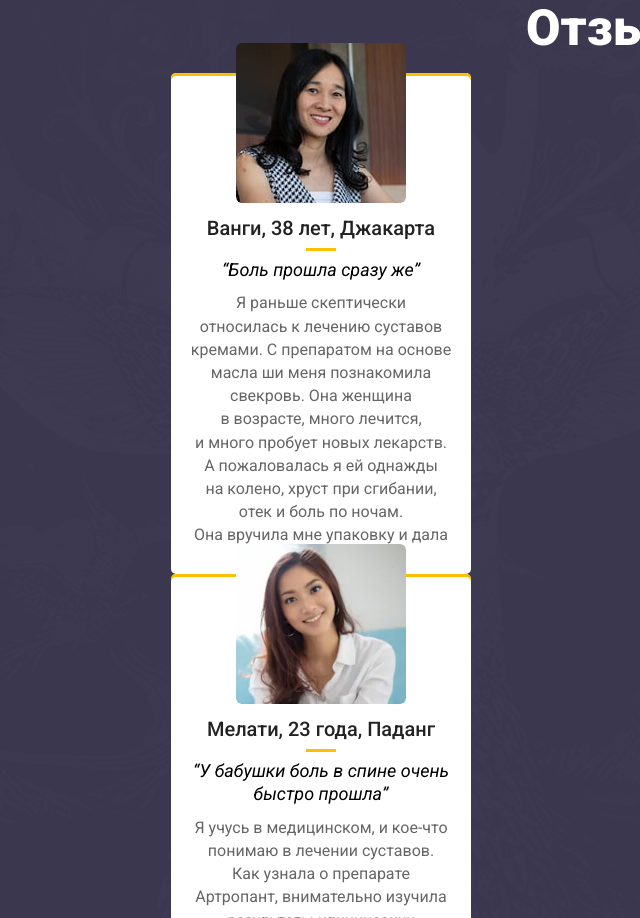
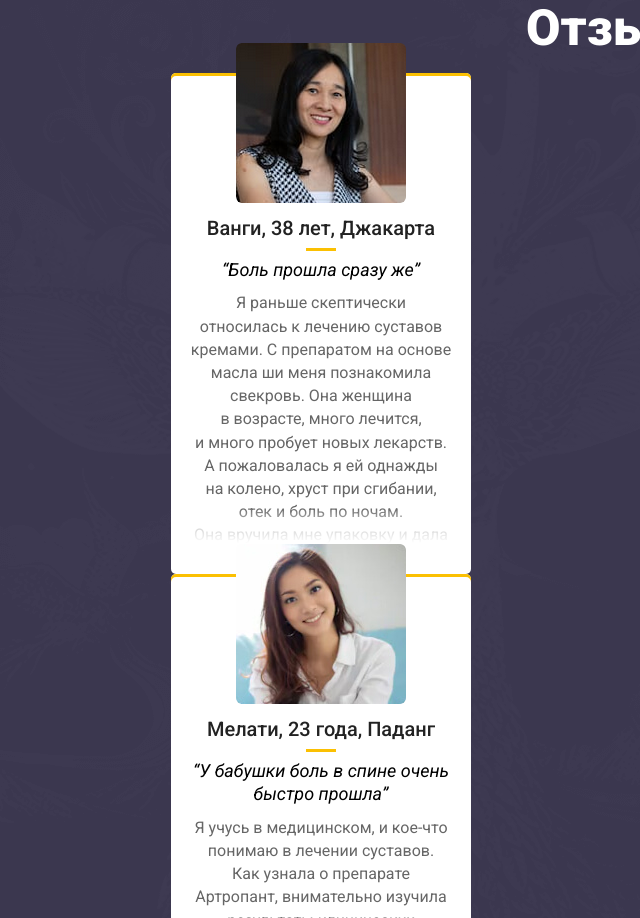
Before and after one commit to mAfanasiev/Artropant-ID, a website: page app/index.html in a window 1280 px wide. Shown: the part 6002-6920 px from the top of the page, without its empty margins (14-654 px from the left). Drawn offline with nearby package versions, Linux system fonts and the light colour scheme; files that its build step writes are made by us from their sources.

Commit message:
added blur effect for review-items

```diff
--- a/app/components/reviews/reviews.scss
+++ b/app/components/reviews/reviews.scss
@@ -78,10 +78,32 @@
 			width: 30px;
 			background-color: #fbc002;
 		}
+		&::after {
+			    content: '';
+			    display: block;
+			    position: absolute;
+			    width: 100%;
+			    height: 60px;
+			    bottom: -20px;
+			    left: 0;
+			    border-radius: 8px;
+			    background-color: #0f0;
+			    background: -webkit-gradient(linear, left bottom, left top, from(#fff), color-stop(41%, #fff), color-stop(70%, rgba(255, 255, 255, 0.7)), to(rgba(255, 255, 255, 0)));
+			    background: -webkit-linear-gradient(bottom, #fff 0%, #fff 41%, rgba(255, 255, 255, 0.7) 70%, rgba(255, 255, 255, 0) 100%);
+			    background: -o-linear-gradient(bottom, #fff 0%, #fff 41%, rgba(255, 255, 255, 0.7) 70%, rgba(255, 255, 255, 0) 100%);
+			    background: linear-gradient(to top, #fff 0%, #fff 41%, rgba(255, 255, 255, 0.7) 70%, rgba(255, 255, 255, 0) 100%);
+			    -webkit-transition: 0.6s;
+			    -o-transition: 0.6s;
+			    transition: 0.6s;
+
+		}
 	}
 	&__body.open {
 		max-height: 1000px;
 		transition: 1s;
+		&::after {
+			opacity: 0;
+		}
 	}
 	&__text {
 		margin-top: 15px;
@@ -217,6 +239,9 @@
 		}
 		&__body {
 			max-height: 264px;
+			&::after {
+				height: 44px;
+			}
 		}
 		&__text {
 			line-height: 1.3;
```
Also changed, not shown: app/components/reviews/reviews.js (+7 -0 lines).
